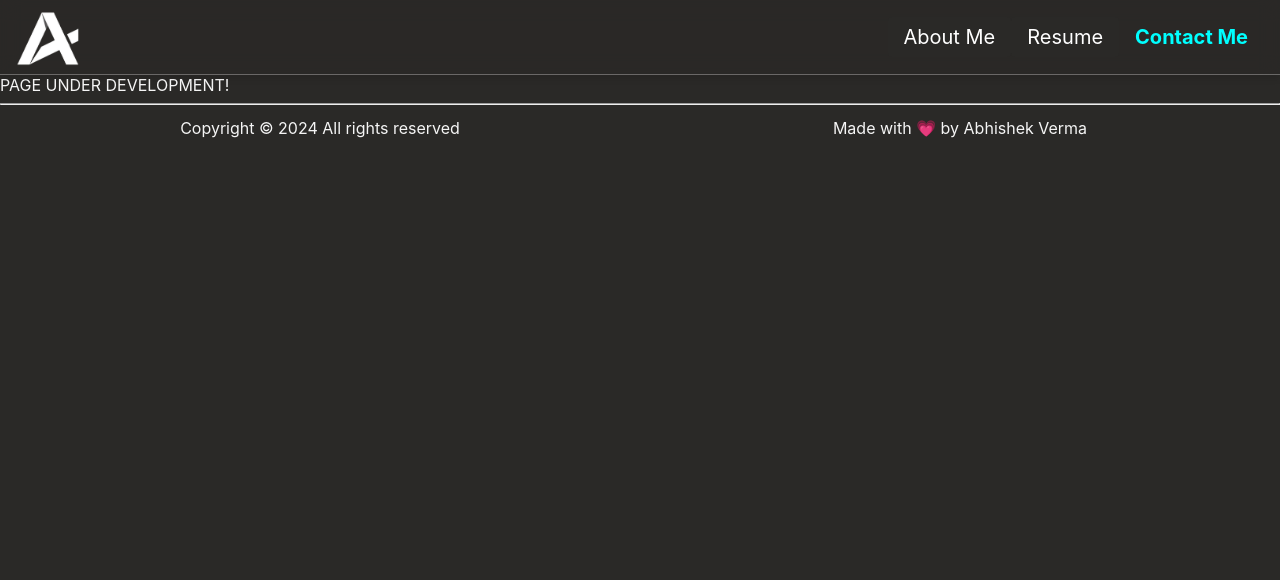
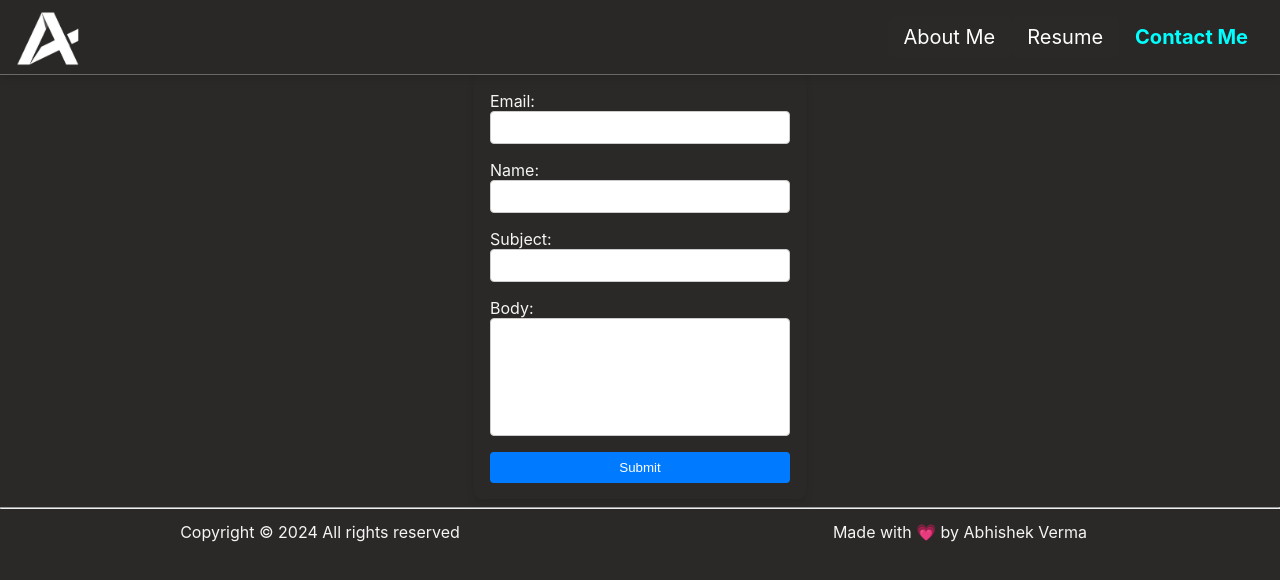
Before and after one commit to AbhishekX2004/Portfolio-AbhishekVerma, a React (Create React App) app in the folder client/: page /contactMe in a window 1280 px wide. Shown: the top 580 px of the page. Built offline with nearby package versions, Linux system fonts and the light colour scheme.

Commit message:
contact me done

```diff
--- a/client/src/components/App.css
+++ b/client/src/components/App.css
@@ -241,3 +241,64 @@ html{
     padding: 0 30px;
   }
 }
+
+.form-container {
+  display: flex;
+  flex-direction: column;
+  gap: 1rem;
+  width: 300px;
+  margin: 0 auto;
+  padding: 1rem;
+  border-radius: 8px;
+  box-shadow: 0 4px 8px rgba(0, 0, 0, 0.1);
+}
+
+.input-container {
+  display: flex;
+  flex-direction: column;
+}
+
+.input-style {
+  padding: 0.5rem;
+  border-radius: 4px;
+  border: 1px solid #ccc;
+}
+
+.textarea-style {
+  padding: 0.5rem;
+  border-radius: 4px;
+  border: 1px solid #ccc;
+  height: 100px;
+  resize: none;
+}
+
+.button-style {
+  padding: 0.5rem 1rem;
+  border-radius: 4px;
+  border: none;
+  background: #007BFF;
+  color: #fff;
+  cursor: pointer;
+}
+
+.popup-style {
+  position: fixed;
+  top: 20px;
+  left: 50%;
+  transform: translateX(-50%);
+  background: #fff;
+  color:black;
+  padding: 1rem;
+  border-radius: 8px;
+  box-shadow: 0 4px 8px rgba(0, 0, 0, 0.1);
+  z-index: 1000;
+  text-align: center;
+}
+
+.time-bar-style {
+  position: absolute;
+  bottom: 0;
+  left: 0;
+  height: 5px;
+  background: #007BFF;
+}
--- a/client/src/components/ContactMe.jsx
+++ b/client/src/components/ContactMe.jsx
@@ -1,10 +1,92 @@
-import React from "react";
+import React, { useState } from "react";
+import axios from "axios";
+import { motion, AnimatePresence } from "framer-motion";
 
-function ContactMe(props){
-    return(
-        <nav>
-            PAGE UNDER DEVELOPMENT!
-        </nav>
+function ContactMe() {
+    const [formData, setFormData] = useState({
+        email: "",
+        name: "",
+        subject: "",
+        body: ""
+    });
+
+    const [responseMessage, setResponseMessage] = useState("");
+    const [showPopup, setShowPopup] = useState(false);
+
+    const handleChange = (e) => {
+        const { name, value } = e.target;
+        setFormData({
+            ...formData,
+            [name]: value
+        });
+    };
+
+    const handleSubmit = async (e) => {
+        e.preventDefault();
+        try {
+            const response = await axios.post("http://127.0.0.1:5001/portfolio-abhishekverma/us-central1/api/contact", formData);
+            setResponseMessage(response.data.message);
+            setShowPopup(true);
+            setTimeout(() => {
+                setShowPopup(false);
+            }, 2000);
+            setFormData({
+                email: "",
+                name: "",
+                subject: "",
+                body: ""
+            });
+        } catch (error) {
+            setResponseMessage("Error submitting the form");
+            setShowPopup(true);
+            setTimeout(() => {
+                setShowPopup(false);
+            }, 2000);
+            console.error("Error submitting the form", error);
+        }
+    };
+
+    return (
+        <div>
+            <form onSubmit={handleSubmit} className="form-container">
+                <div className="input-container">
+                    <label>Email:</label>
+                    <input type="email" name="email" value={formData.email} onChange={handleChange} required className="input-style" />
+                </div>
+                <div className="input-container">
+                    <label>Name:</label>
+                    <input type="text" name="name" value={formData.name} onChange={handleChange} required className="input-style" />
+                </div>
+                <div className="input-container">
+                    <label>Subject:</label>
+                    <input type="text" name="subject" value={formData.subject} onChange={handleChange} required className="input-style" />
+                </div>
+                <div className="input-container">
+                    <label>Body:</label>
+                    <textarea name="body" value={formData.body} onChange={handleChange} required className="textarea-style" />
+                </div>
+                <button type="submit" className="button-style">Submit</button>
+            </form>
+
+            <AnimatePresence>
+                {showPopup && (
+                    <motion.div
+                        initial={{ opacity: 0, y: -20 }}
+                        animate={{ opacity: 1, y: 0 }}
+                        exit={{ opacity: 0, y: -20 }}
+                        className="popup-style"
+                    >
+                        {responseMessage}
+                        <motion.div
+                            initial={{ width: "100%" }}
+                            animate={{ width: 0 }}
+                            transition={{ duration: 2, ease: "linear" }}
+                            className="time-bar-style"
+                        />
+                    </motion.div>
+                )}
+            </AnimatePresence>
+        </div>
     );
 }
 
```
Also changed, not shown: 2 other files (tests, documents, lock files or other folders).
